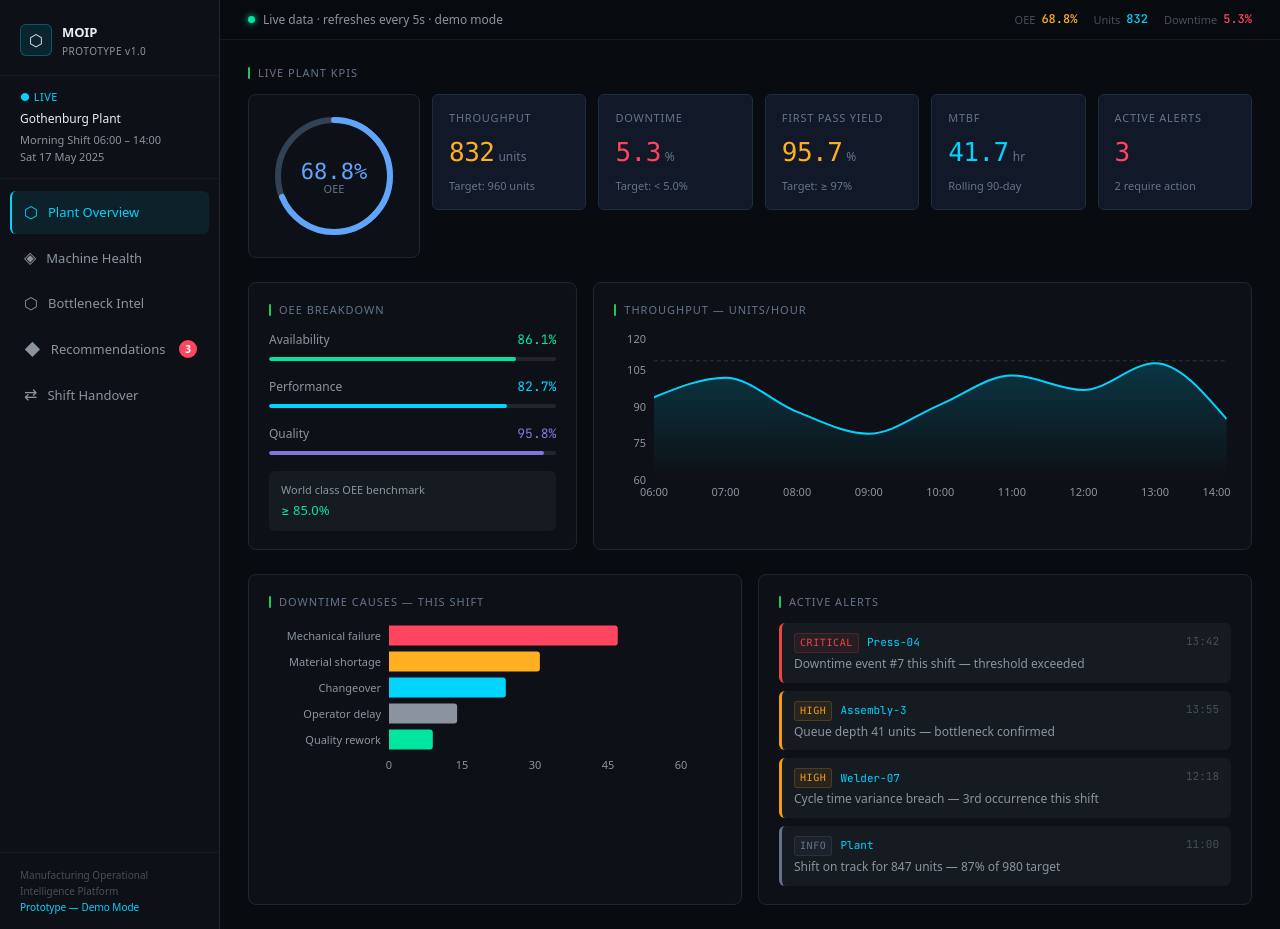
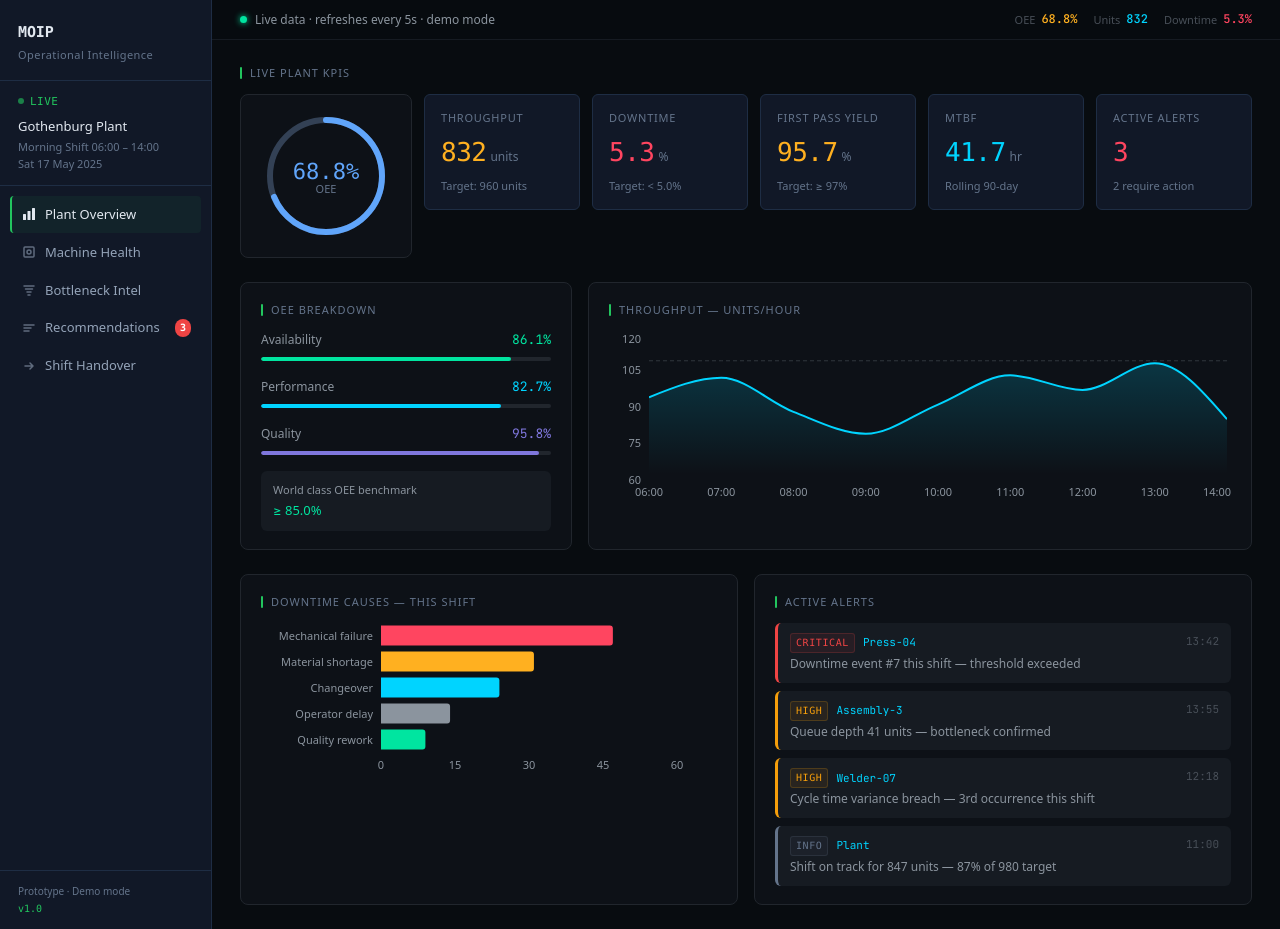
Before and after one commit to AlenChristopher/moip-prototype, a React (Vite) app: page / in a window 1280 px wide. Built offline with nearby package versions, Linux system fonts and the light colour scheme.

Commit message:
Refactor Sidebar component with SVG icons and styles
Updated sidebar navigation items to use SVG icons and adjusted styles for better visual consistency.

```diff
--- a/src/components/shared/Sidebar.jsx
+++ b/src/components/shared/Sidebar.jsx
@@ -2,95 +2,98 @@ import React from 'react'
 import { plantMeta } from '../../data/factory'
 
 const NAV = [
-  { id: 'overview',        icon: '⬡', label: 'Plant Overview'   },
-  { id: 'machines',        icon: '◈', label: 'Machine Health'    },
-  { id: 'bottleneck',      icon: '⬡', label: 'Bottleneck Intel'  },
-  { id: 'recommendations', icon: '◆', label: 'Recommendations'   },
-  { id: 'handover',        icon: '⇄', label: 'Shift Handover'    },
+  { id: 'overview',        label: 'Plant Overview'    },
+  { id: 'machines',        label: 'Machine Health'     },
+  { id: 'bottleneck',      label: 'Bottleneck Intel'   },
+  { id: 'recommendations', label: 'Recommendations'    },
+  { id: 'handover',        label: 'Shift Handover'     },
 ]
+
+// Simple geometric icon per page
+const ICONS = {
+  overview:        <svg width="14" height="14" viewBox="0 0 14 14" fill="none"><rect x="1" y="7" width="3" height="6" fill="currentColor" rx="0.5"/><rect x="5.5" y="4" width="3" height="9" fill="currentColor" rx="0.5"/><rect x="10" y="1" width="3" height="12" fill="currentColor" rx="0.5"/></svg>,
+  machines:        <svg width="14" height="14" viewBox="0 0 14 14" fill="none"><rect x="2" y="2" width="10" height="10" rx="1" stroke="currentColor" strokeWidth="1.5"/><circle cx="7" cy="7" r="2" stroke="currentColor" strokeWidth="1.5"/></svg>,
+  bottleneck:      <svg width="14" height="14" viewBox="0 0 14 14" fill="none"><path d="M2 3h10M3.5 6h7M5 9h4M6 12h2" stroke="currentColor" strokeWidth="1.5" strokeLinecap="round"/></svg>,
+  recommendations: <svg width="14" height="14" viewBox="0 0 14 14" fill="none"><path d="M2 4h10M2 7h7M2 10h5" stroke="currentColor" strokeWidth="1.5" strokeLinecap="round"/></svg>,
+  handover:        <svg width="14" height="14" viewBox="0 0 14 14" fill="none"><path d="M3 7h8M8 4l3 3-3 3" stroke="currentColor" strokeWidth="1.5" strokeLinecap="round" strokeLinejoin="round"/></svg>,
+}
 
 export default function Sidebar({ active, onNav, alertCount }) {
   return (
     <div style={{
-      width: 220,
+      width: 212,
       minHeight: '100vh',
-      background: '#0D1117',
-      borderRight: '1px solid #21262D',
+      background: 'var(--surface)',
+      borderRight: '1px solid var(--border)',
       display: 'flex',
       flexDirection: 'column',
       flexShrink: 0,
     }}>
-      {/* Logo */}
-      <div style={{ padding: '22px 20px 16px', borderBottom: '1px solid #161B22' }}>
-        <div style={{ display: 'flex', alignItems: 'center', gap: 10 }}>
-          <div style={{
-            width: 32, height: 32,
-            background: 'rgba(0,212,255,0.1)',
-            border: '1px solid rgba(0,212,255,0.3)',
-            borderRadius: 6,
-            display: 'flex', alignItems: 'center', justifyContent: 'center',
-            fontSize: 16,
-          }}>
-            ⬡
-          </div>
-          <div>
-            <div style={{ fontSize: 13, fontWeight: 600, color: '#E6EDF3', letterSpacing: '-0.01em' }}>MOIP</div>
-            <div style={{ fontSize: 10, color: '#8B949E', letterSpacing: '0.05em' }}>PROTOTYPE v1.0</div>
-          </div>
+
+      {/* Logo area */}
+      <div style={{ padding: '20px 18px 16px', borderBottom: '1px solid var(--border)' }}>
+        <div style={{ fontFamily: 'var(--font-mono)', fontSize: 15, fontWeight: 600, color: 'var(--text)', letterSpacing: '-0.01em' }}>
+          MOIP
+        </div>
+        <div style={{ fontSize: 11, color: 'var(--dim)', marginTop: 2, letterSpacing: '0.04em' }}>
+          Operational Intelligence
         </div>
       </div>
 
-      {/* Plant info */}
-      <div style={{ padding: '12px 20px', borderBottom: '1px solid #161B22' }}>
-        <div style={{ fontSize: 11, color: '#00D4FF', letterSpacing: '0.04em', marginBottom: 4 }}>
-          ● LIVE
+      {/* Plant context */}
+      <div style={{ padding: '12px 18px', borderBottom: '1px solid var(--border)' }}>
+        <div style={{ display: 'flex', alignItems: 'center', gap: 6, marginBottom: 6 }}>
+          <div className="live-dot" style={{ width: 6, height: 6, borderRadius: '50%', background: 'var(--green)', flexShrink: 0 }} />
+          <span style={{ fontSize: 11, color: 'var(--green)', fontFamily: 'var(--font-mono)', letterSpacing: '0.04em' }}>LIVE</span>
         </div>
-        <div style={{ fontSize: 12, color: '#E6EDF3', fontWeight: 500 }}>{plantMeta.name}</div>
-        <div style={{ fontSize: 11, color: '#8B949E', marginTop: 2 }}>{plantMeta.shift}</div>
-        <div style={{ fontSize: 11, color: '#8B949E' }}>{plantMeta.date}</div>
+        <div style={{ fontSize: 13, color: 'var(--text)', fontWeight: 500, marginBottom: 2 }}>{plantMeta.name}</div>
+        <div style={{ fontSize: 11, color: 'var(--dim)', lineHeight: 1.5 }}>{plantMeta.shift}</div>
+        <div style={{ fontSize: 11, color: 'var(--dim)' }}>{plantMeta.date}</div>
       </div>
 
-      {/* Nav items */}
-      <nav style={{ flex: 1, padding: '12px 10px' }}>
+      {/* Navigation */}
+      <nav style={{ flex: 1, padding: '10px 10px' }}>
         {NAV.map(item => {
           const isActive = active === item.id
           return (
             <button
               key={item.id}
               onClick={() => onNav(item.id)}
+              className={isActive ? 'nav-active' : 'nav-item'}
               style={{
                 width: '100%',
                 display: 'flex',
                 alignItems: 'center',
-                gap: 10,
-                padding: '9px 12px',
-                borderRadius: 6,
+                gap: 9,
+                padding: '8px 10px',
+                borderRadius: 4,
                 border: 'none',
-                background: isActive ? 'rgba(0,212,255,0.08)' : 'transparent',
-                color: isActive ? '#00D4FF' : '#8B949E',
+                borderLeft: isActive ? '2px solid var(--green)' : '2px solid transparent',
+                background: isActive ? 'rgba(34,197,94,0.06)' : 'transparent',
+                color: isActive ? 'var(--text)' : 'var(--muted)',
                 fontSize: 13,
                 fontWeight: isActive ? 500 : 400,
                 cursor: 'pointer',
                 textAlign: 'left',
-                marginBottom: 2,
+                marginBottom: 1,
                 transition: 'all 0.15s',
-                borderLeft: isActive ? '2px solid #00D4FF' : '2px solid transparent',
                 position: 'relative',
               }}
             >
-              <span style={{ fontSize: 16 }}>{item.icon}</span>
-              {item.label}
+              <span style={{ opacity: isActive ? 1 : 0.6, flexShrink: 0 }}>
+                {ICONS[item.id]}
+              </span>
+              <span>{item.label}</span>
               {item.id === 'recommendations' && alertCount > 0 && (
                 <span style={{
                   marginLeft: 'auto',
-                  background: '#FF4560',
+                  background: '#EF4444',
                   color: '#fff',
                   fontSize: 10,
-                  fontWeight: 700,
+                  fontWeight: 600,
                   borderRadius: 10,
-                  padding: '1px 6px',
-                  minWidth: 18,
-                  textAlign: 'center',
+                  padding: '1px 5px',
+                  fontFamily: 'var(--font-mono)',
                 }}>
                   {alertCount}
                 </span>
@@ -101,10 +104,10 @@ export default function Sidebar({ active, onNav, alertCount }) {
       </nav>
 
       {/* Footer */}
-      <div style={{ padding: '14px 20px', borderTop: '1px solid #161B22' }}>
-        <div style={{ fontSize: 10, color: '#484F58', lineHeight: 1.6 }}>
-          Manufacturing Operational<br />Intelligence Platform<br />
-          <span style={{ color: '#00D4FF' }}>Prototype — Demo Mode</span>
+      <div style={{ padding: '12px 18px', borderTop: '1px solid var(--border)' }}>
+        <div style={{ fontSize: 10, color: 'var(--dim)', lineHeight: 1.7 }}>
+          Prototype · Demo mode<br />
+          <span style={{ color: 'var(--green)', fontFamily: 'var(--font-mono)' }}>v1.0</span>
         </div>
       </div>
     </div>
```
